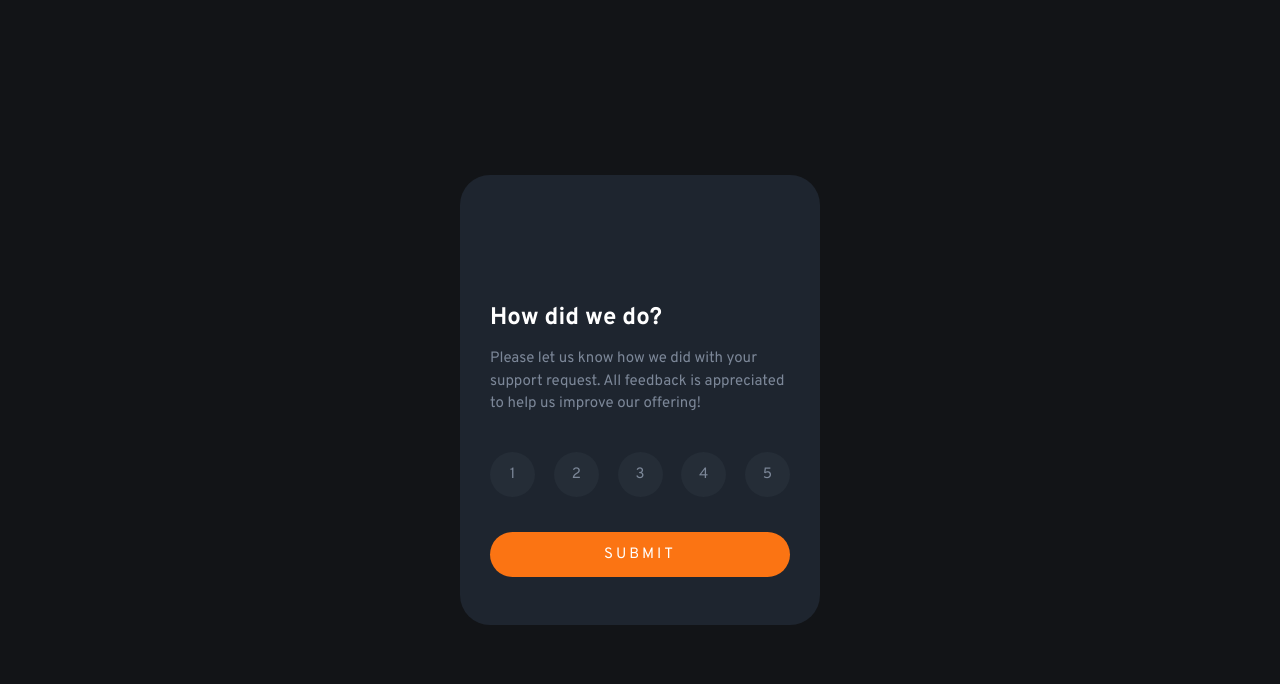
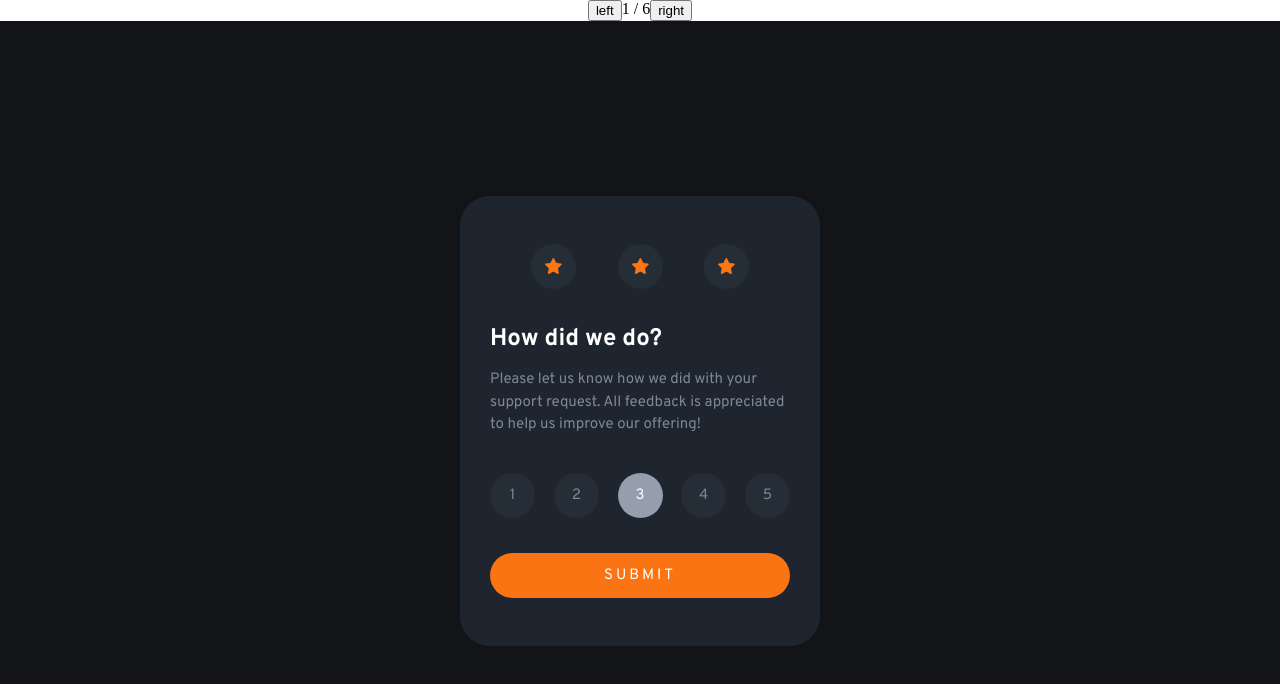
Before and after one commit to dpatularu/component-gallery, a React (Create React App) app: page / in a window 1280 px wide. Shown: the top 684 px of the page. Built offline with nearby package versions, Linux system fonts and the light colour scheme.

Commit message:
Added infinite carousel

```diff
--- a/src/App.module.scss
+++ b/src/App.module.scss
@@ -1,2 +1,5 @@
 .App {
+  display: flex;
+  flex-direction: column;
+  height: 100vh;
 }
--- a/src/App.tsx
+++ b/src/App.tsx
@@ -1,11 +1,19 @@
 import React from "react";
 import styles from "./App.module.scss";
+import Carousel from "./components/Carousel/Carousel";
 import InteractiveRating from "./components/InteractiveRating/InteractiveRating";
 
 const App = () => {
   return (
     <div className={styles.App}>
-      <InteractiveRating />
+      <Carousel width="100vw">
+        <InteractiveRating />
+        <InteractiveRating />
+        <InteractiveRating />
+        <InteractiveRating />
+        <InteractiveRating />
+        <InteractiveRating />
+      </Carousel>
     </div>
   );
 };
--- /dev/null
+++ b/src/components/Carousel/Carousel.module.scss
@@ -0,0 +1,14 @@
+nav {
+  display: flex;
+  justify-content: center;
+}
+
+.carousel {
+  display: flex;
+  overflow: hidden;
+}
+
+.slider {
+  position: relative;
+  display: flex;
+}
--- /dev/null
+++ b/src/components/Carousel/Carousel.tsx
@@ -0,0 +1,50 @@
+import { useEffect, useState } from "react";
+import styles from "./Carousel.module.scss";
+
+const Carousel = ({ width, children }) => {
+  const [stateSlides, setStateSlides] = useState(children);
+  const [visibleSlide, setVisibleSlide] = useState(1);
+
+  const scrollLeft = () => setVisibleSlide(visibleSlide - 1);
+  const scrollRight = () => setVisibleSlide(visibleSlide + 1);
+
+  const calculateLeftMargin = () => {
+    return -visibleSlide * 100;
+  };
+
+  useEffect(() => {
+    const appendSlide = children[0];
+    const prependSlide = children[children.length - 1];
+
+    setStateSlides([prependSlide, ...children, appendSlide]);
+  }, []);
+
+  useEffect(() => {
+    const numSlides = stateSlides.length - 1;
+    if (visibleSlide === 0) setVisibleSlide(numSlides - 1);
+    if (visibleSlide === numSlides) setVisibleSlide(1);
+  }, [visibleSlide]);
+
+  return (
+    <>
+      <nav>
+        <button onClick={scrollLeft}>left</button>
+        {visibleSlide} / {children.length}
+        <button onClick={scrollRight}>right</button>
+      </nav>
+
+      <div className={styles.carousel} style={{ width: `${width}` }}>
+        <div
+          className={styles.slider}
+          style={{ left: `${calculateLeftMargin()}%` }}
+        >
+          {stateSlides.map((slide) => (
+            <div style={{ width: `${width}` }}>{slide}</div>
+          ))}
+        </div>
+      </div>
+    </>
+  );
+};
+
+export default Carousel;
--- a/src/components/InteractiveRating/InteractiveRating.module.scss
+++ b/src/components/InteractiveRating/InteractiveRating.module.scss
@@ -90,6 +90,7 @@ article {
     background-color: $darkBlue;
     color: $mediumGrey;
     border-radius: 100%;
+    transition: background-color 75ms ease;
 
     &:hover {
       color: $white;
@@ -111,6 +112,7 @@ article {
   color: $white;
   text-transform: uppercase;
   letter-spacing: 3px;
+  transition: background-color 75ms ease-out;
 
   &:hover {
     color: $orange;
--- a/src/components/InteractiveRating/InteractiveRating.tsx
+++ b/src/components/InteractiveRating/InteractiveRating.tsx
@@ -4,7 +4,7 @@ import star from "./images/icon-star.svg";
 import thankyou from "./images/illustration-thank-you.svg";
 
 const InteractiveRating: FC = () => {
-  const [rating, setRating] = useState(0);
+  const [rating, setRating] = useState(3);
   const [submitted, setSubmitted] = useState(false);
 
   return (
```
